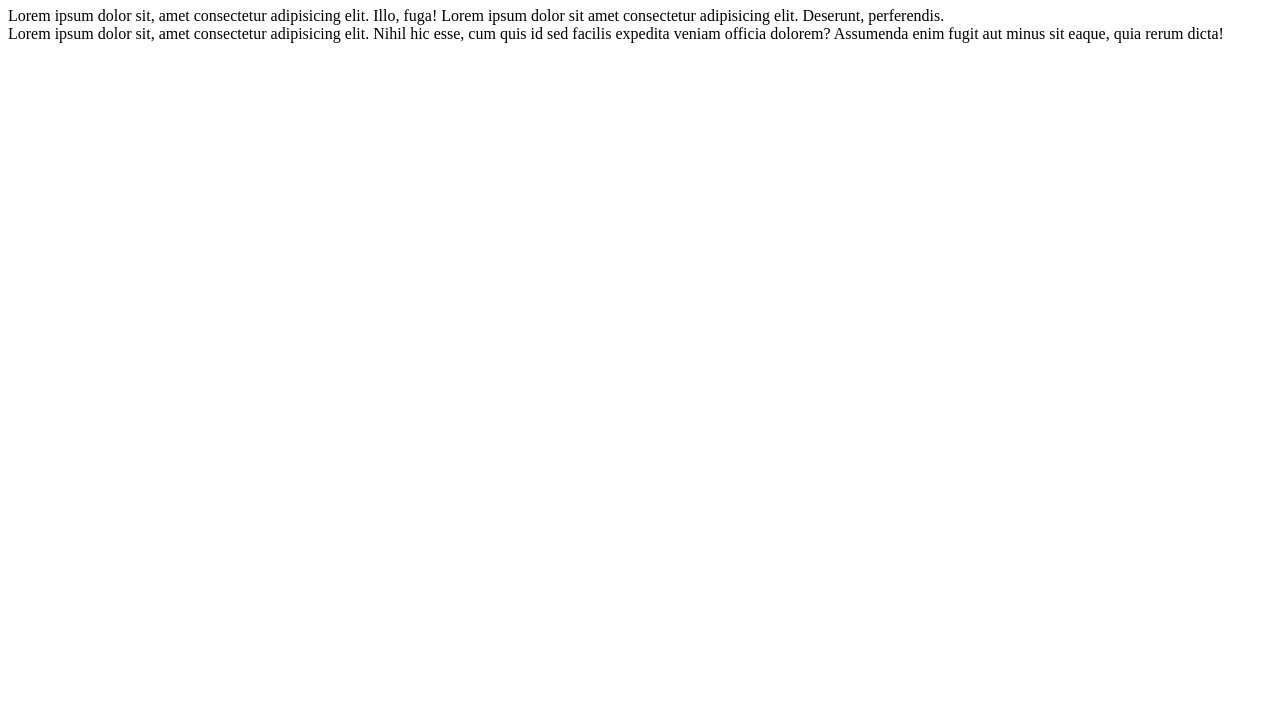
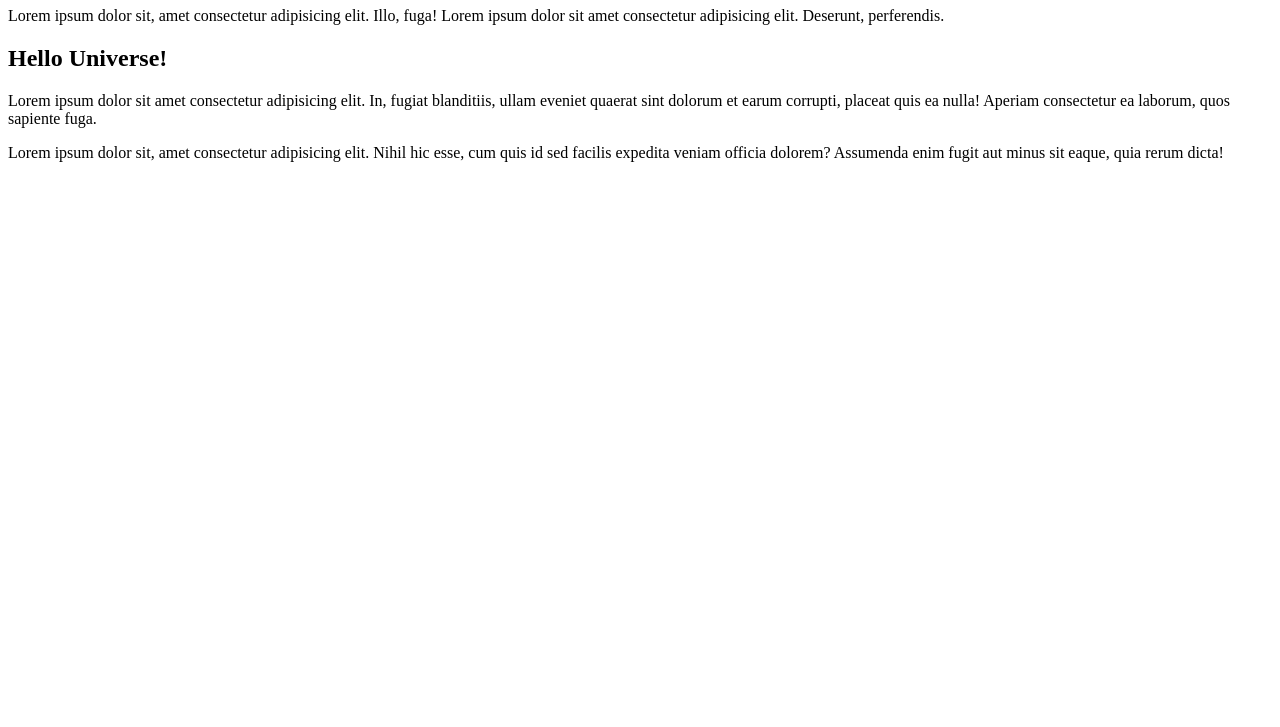
Before and after one commit to john-kodego/github-project-demo, a plain HTML site: page index.html in a window 1280 px wide. Shown: the part 73-800 px from the top of the page. Drawn offline with Linux system fonts and the light colour scheme.

Commit message:
Update index.html

```diff
--- a/index.html
+++ b/index.html
@@ -13,6 +13,10 @@
         Lorem ipsum dolor sit amet consectetur adipisicing elit. Deserunt, perferendis.
     </div>
     <div>
+        <h2>Hello Universe!</h2>
+        <p>Lorem ipsum dolor sit amet consectetur adipisicing elit. In, fugiat blanditiis, ullam eveniet quaerat sint dolorum et earum corrupti, placeat quis ea nulla! Aperiam consectetur ea laborum, quos sapiente fuga.</p>
+    </div>
+    <div>
         Lorem ipsum dolor sit, amet consectetur adipisicing elit. Nihil hic esse, cum quis id sed facilis expedita veniam officia dolorem? Assumenda enim fugit aut minus sit eaque, quia rerum dicta!
     </div>
 </body>
```
